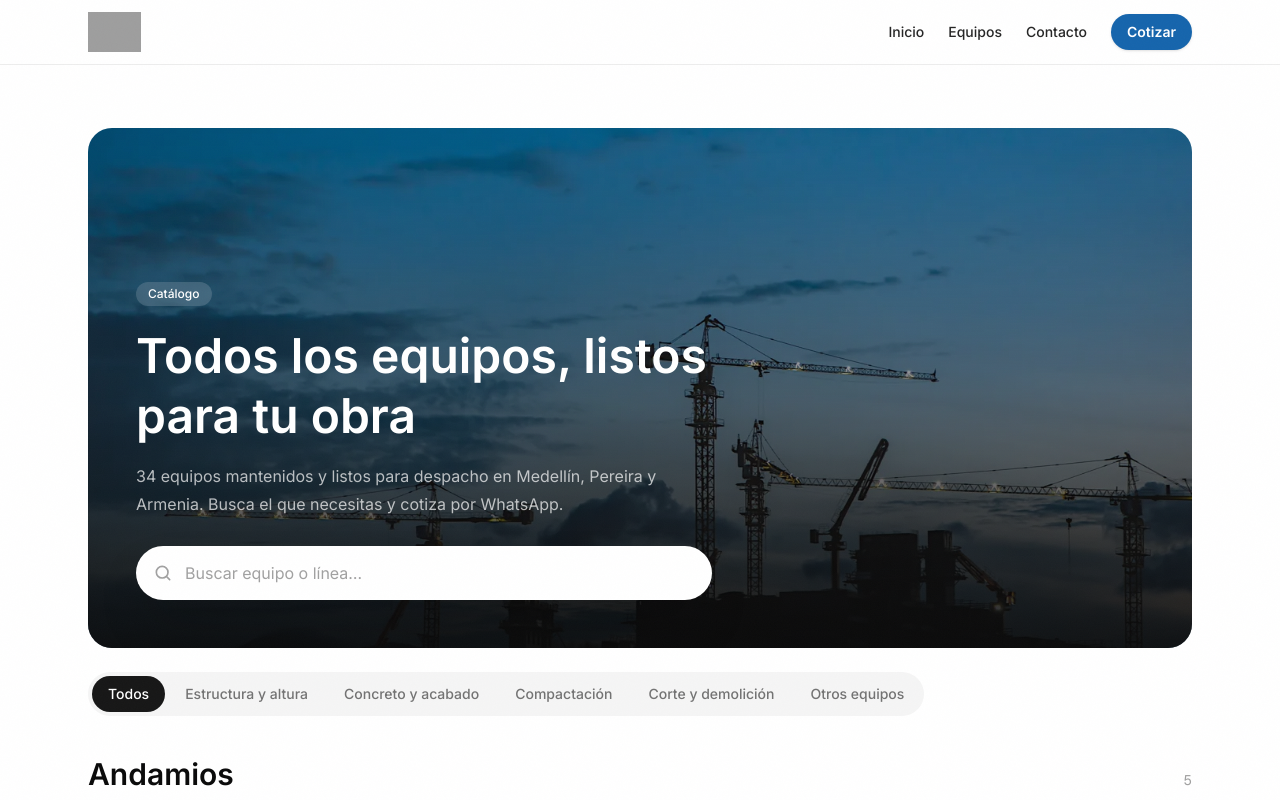
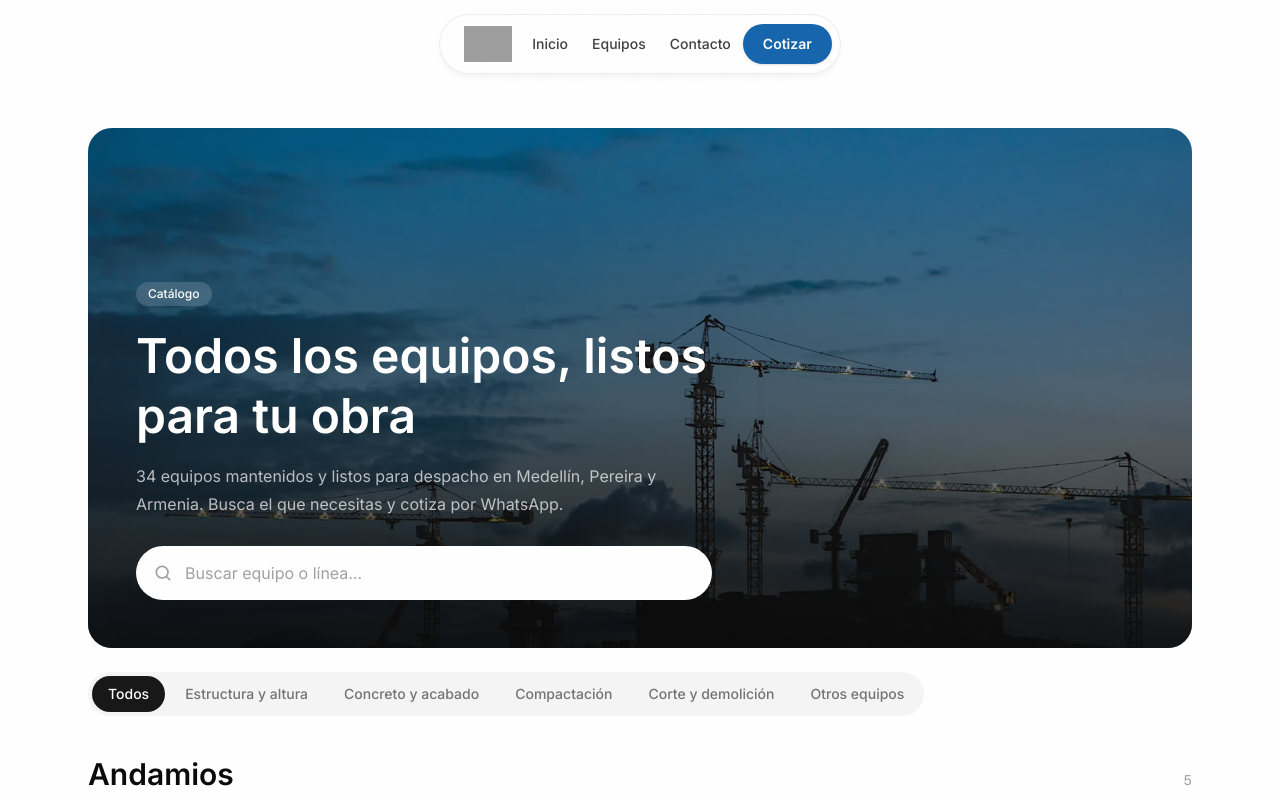
Before and after one commit to csanchezs9/equipos-y-equipos, a Next.js app: page /equipos in a window 1280 px wide. Shown: the top 800 px of the page. Built offline with nearby package versions, Linux system fonts and the light colour scheme; grey boxes are pictures that could not be loaded.

Commit message:
feat: navbar isla flotante compacta centrada con safe-area iPhone (notch/Dynamic Island)

```diff
--- a/src/components/floating-nav.tsx
+++ b/src/components/floating-nav.tsx
@@ -147,16 +147,15 @@ export function FloatingNav() {
 
   return (
     <>
-      {/* Barra fija de ancho completo. Respeta la safe-area del iPhone
-          (Dynamic Island / notch) con el padding-top env(). */}
+      {/* Isla flotante centrada. Baja un poco con pt env() para librar la
+          Dynamic Island / notch del iPhone sin pegarse al borde. */}
       <header
-        className={`fixed inset-x-0 top-0 z-[70] transition-all duration-500 [transition-timing-function:var(--ease-out-expo)] ${
-          show ? "translate-y-0 opacity-100" : "pointer-events-none -translate-y-full opacity-0"
+        className={`fixed inset-x-0 top-0 z-[70] flex justify-center px-3 pt-[calc(env(safe-area-inset-top)+0.6rem)] transition-all duration-500 [transition-timing-function:var(--ease-out-expo)] sm:px-4 sm:pt-[calc(env(safe-area-inset-top)+0.9rem)] ${
+          show ? "translate-y-0 opacity-100" : "pointer-events-none -translate-y-4 opacity-0"
         }`}
       >
-        <div className="border-b border-neutral-200/70 bg-white/80 pt-[env(safe-area-inset-top)] backdrop-blur-xl">
-          <nav className="mx-auto flex h-14 max-w-6xl items-center justify-between px-4 sm:h-16 sm:px-6">
-            {/* Logo fijo a la izquierda */}
+        <nav className="flex h-14 w-auto max-w-[calc(100%-1.25rem)] items-center gap-2.5 rounded-full border border-neutral-200/70 bg-white/85 pl-5 pr-2 shadow-md shadow-neutral-900/5 ring-1 ring-white/50 backdrop-blur-xl sm:h-15 sm:gap-3 sm:pl-6">
+          {/* Logo a la izquierda */}
           <Link
             href="/"
             aria-label="Equipos y Equipos — inicio"
@@ -168,36 +167,37 @@ export function FloatingNav() {
               alt="Equipos y Equipos"
               width={1536}
               height={1024}
-                className="h-9 w-auto sm:h-10"
+              className="h-8 w-auto sm:h-9"
               priority
             />
           </Link>
 
-            {/* Acciones a la derecha */}
-            <div className="flex items-center gap-6">
-              <div className="hidden items-center gap-6 sm:flex">
+          {/* Links centro (desktop) */}
+          <div className="hidden items-center gap-6 pl-2 sm:flex">
             {LINKS.map((l) => (
               <Link
                 key={l.label}
                 href={l.href}
                 onClick={(e) => onNav(e, l.href)}
-                    className="text-sm font-medium text-neutral-800 transition-colors hover:text-brand"
+                className="text-sm font-medium text-neutral-700 transition-colors hover:text-brand"
               >
                 {l.label}
               </Link>
             ))}
           </div>
 
+          {/* Acciones a la derecha */}
+          <div className="flex items-center gap-1.5">
             <a
               href={COTIZAR}
               target="_blank"
               rel="noopener noreferrer"
-                className="hidden h-9 items-center justify-center rounded-full bg-brand px-4 text-sm font-semibold text-white shadow-sm transition-colors hover:bg-brand-deep sm:inline-flex"
+              className="hidden h-10 items-center justify-center rounded-full bg-brand px-5 text-sm font-semibold text-white shadow-sm transition-colors hover:bg-brand-deep sm:inline-flex"
             >
               Cotizar
             </a>
 
-              {/* Mobile: toggle hamburguesa, fijo a la derecha */}
+            {/* Mobile: toggle hamburguesa dentro de la isla */}
             <button
               type="button"
               onClick={() => setOpen((v) => !v)}
@@ -209,7 +209,6 @@ export function FloatingNav() {
             </button>
           </div>
         </nav>
-        </div>
       </header>
 
       {/* Menú móvil fullscreen (patrón Linear, fondo claro de marca) */}
```
Lines whose indentation alone changed are shown as unchanged.
